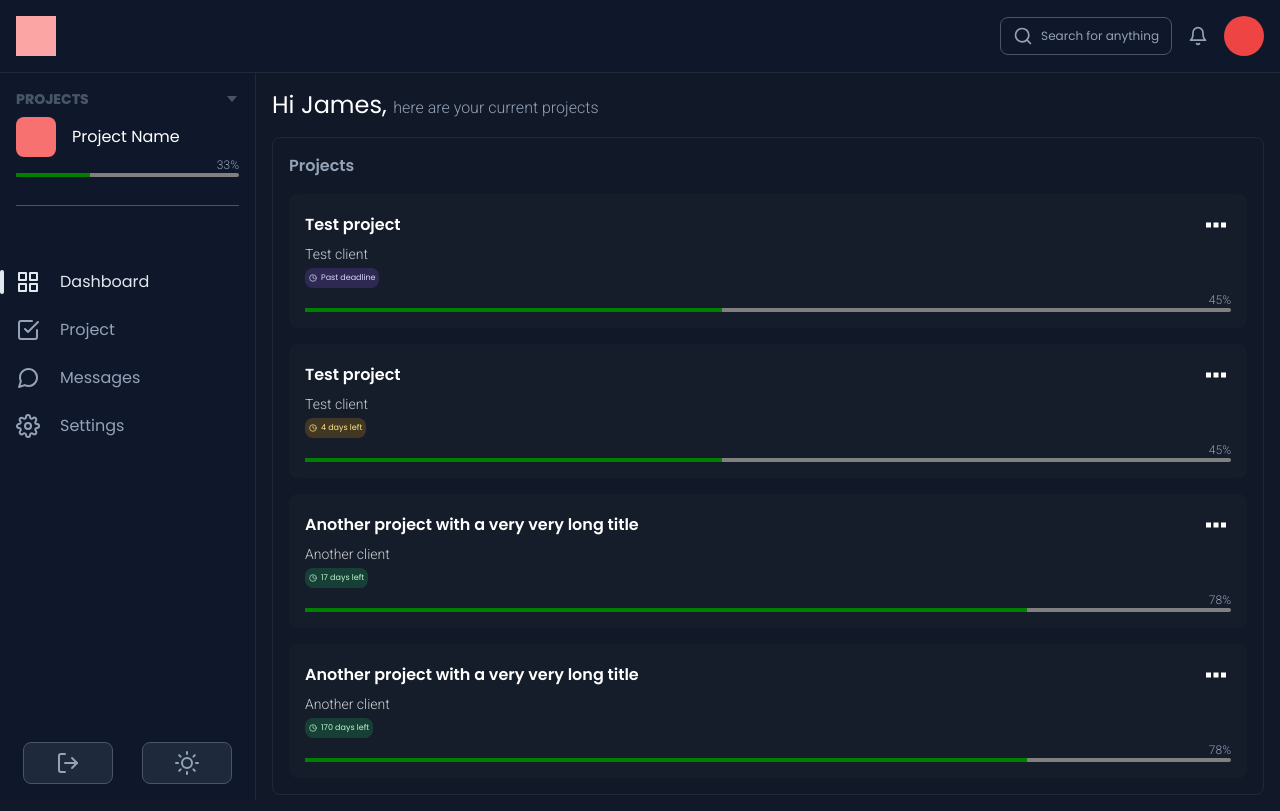
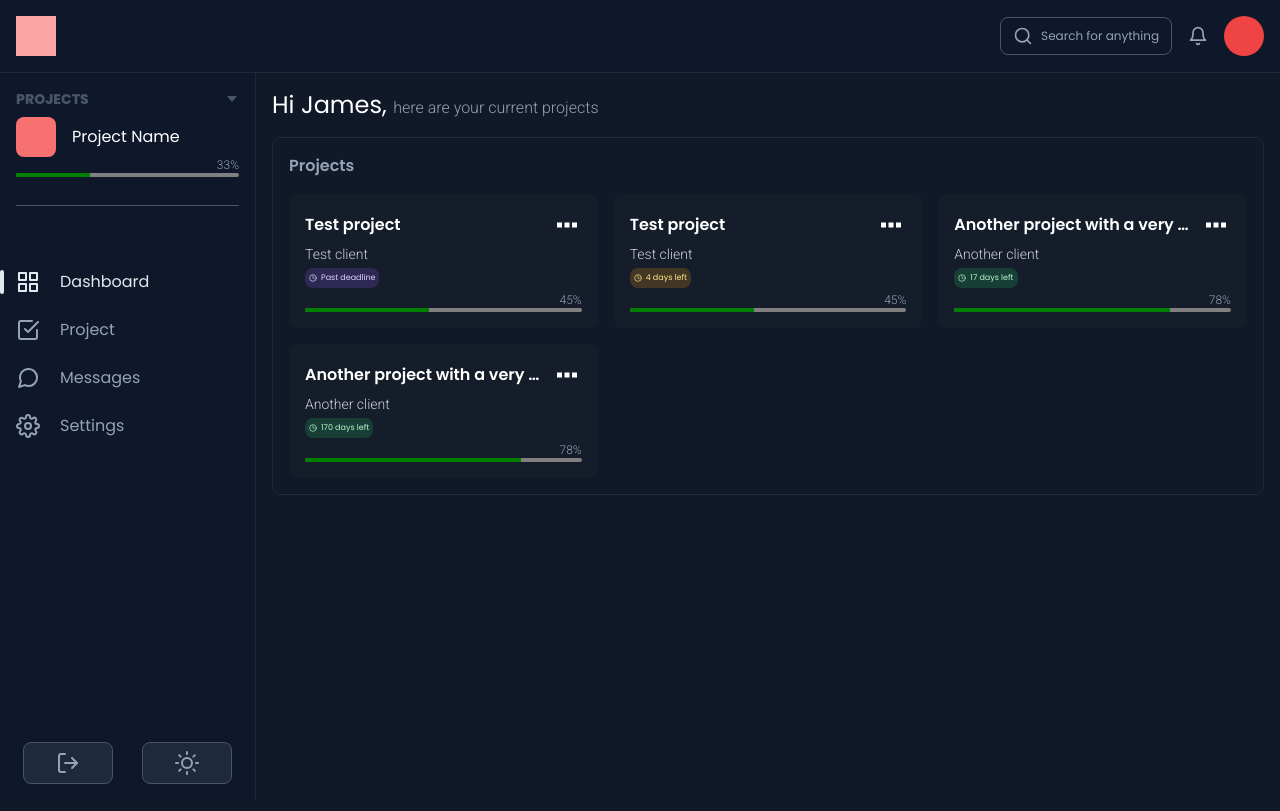
Before and after one commit to naqet/company-management-system, a Next.js app in the folder front/: page / in a window 1280 px wide. Built offline with nearby package versions, Linux system fonts and the light colour scheme; no server answers.

Commit message:
feat(dashboard): Add responsive projects layout

```diff
--- a/front/app/(app)/page.tsx
+++ b/front/app/(app)/page.tsx
@@ -42,14 +42,18 @@ export default function HomePage() {
           here are your current projects
         </span>
       </h1>
-      <div className="border-1 dark:border-slate-800 p-4 rounded-lg w-full grid gap-4">
+      <div className="border-1 dark:border-slate-800 p-4 rounded-lg w-full grid gap-4 @container">
         <h2 className="font-semibold dark:text-slate-400">Projects</h2>
-        <ul className="flex flex-wrap gap-4">
+        <ul className="flex flex-wrap gap-4 @lg:grid @lg:grid-cols-2 @3xl:grid-cols-3 @6xl:grid-cols-4">
           {projects.map((project) => (
-            <li key={project.id} className="w-full">
+            <li
+              key={project.id}
+              className="w-full @lg:row-span-1 @lg:col-span-1 "
+            >
               <ProjectPreview project={project} />
             </li>
           ))}
+          {/* TODO: handle adding new project */}
         </ul>
       </div>
     </main>
--- a/front/package.json
+++ b/front/package.json
@@ -24,6 +24,7 @@
     "zod": "^3.20.2"
   },
   "devDependencies": {
+    "@tailwindcss/container-queries": "^0.1.0",
     "autoprefixer": "^10.4.13",
     "eslint-config-prettier": "^8.5.0",
     "postcss": "^8.4.19",
--- a/front/tailwind.config.js
+++ b/front/tailwind.config.js
@@ -1,20 +1,17 @@
 /** @type {import('tailwindcss').Config} */
 module.exports = {
   darkMode: "class",
-	content: [
-		"./app/**/*.{js,ts,jsx,tsx}",
-		"./components/**/*.{js,ts,jsx,tsx}",
-	],
+  content: ["./app/**/*.{js,ts,jsx,tsx}", "./components/**/*.{js,ts,jsx,tsx}"],
   theme: {
     extend: {
       borderWidth: {
-				1: "1px"
+        1: "1px",
       },
       fontFamily: {
-				roboto: ['var(--font-roboto)'],
-				poppins: ['var(--font-poppins)'],
-			}
+        roboto: ["var(--font-roboto)"],
+        poppins: ["var(--font-poppins)"],
       },
     },
-	plugins: [],
-}
+  },
+  plugins: [require("@tailwindcss/container-queries")],
+};
```
Also changed, not shown: 1 other file (tests, documents, lock files or other folders). Lines whose indentation alone changed are shown as unchanged.
